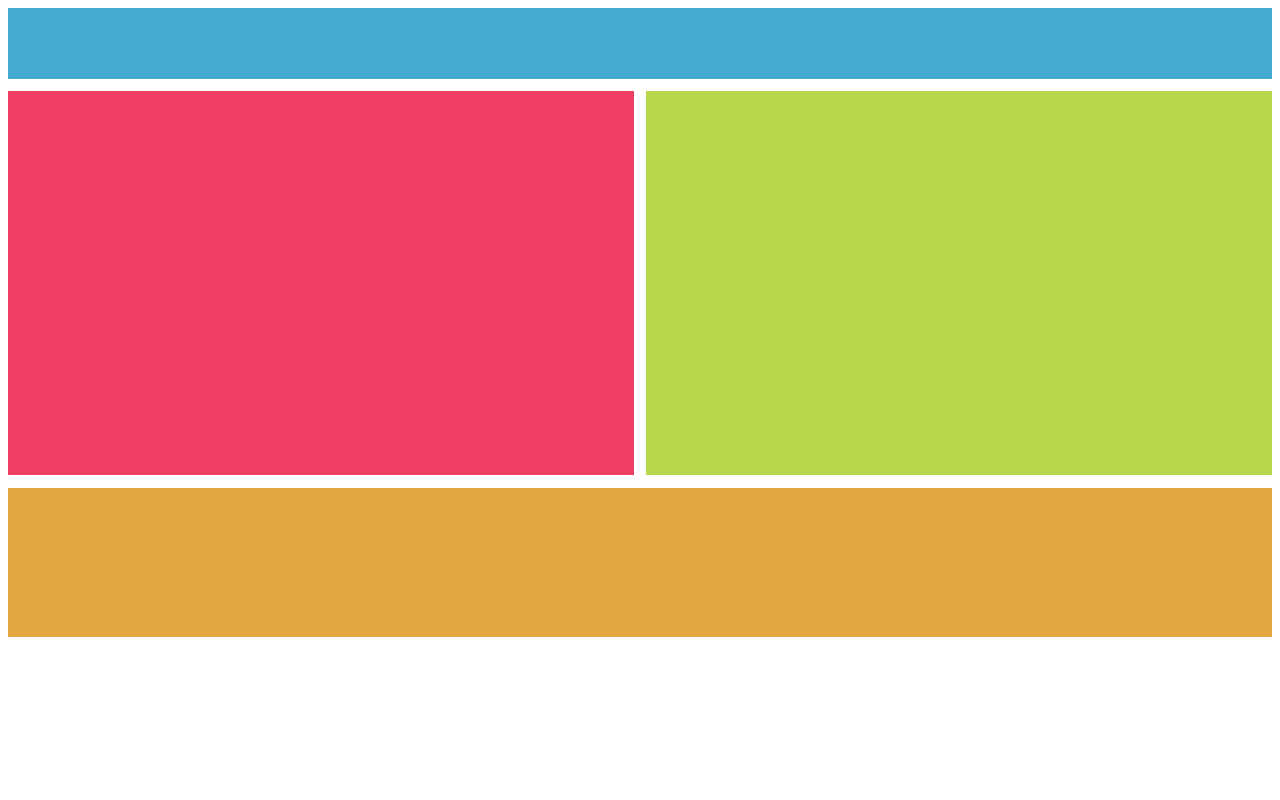
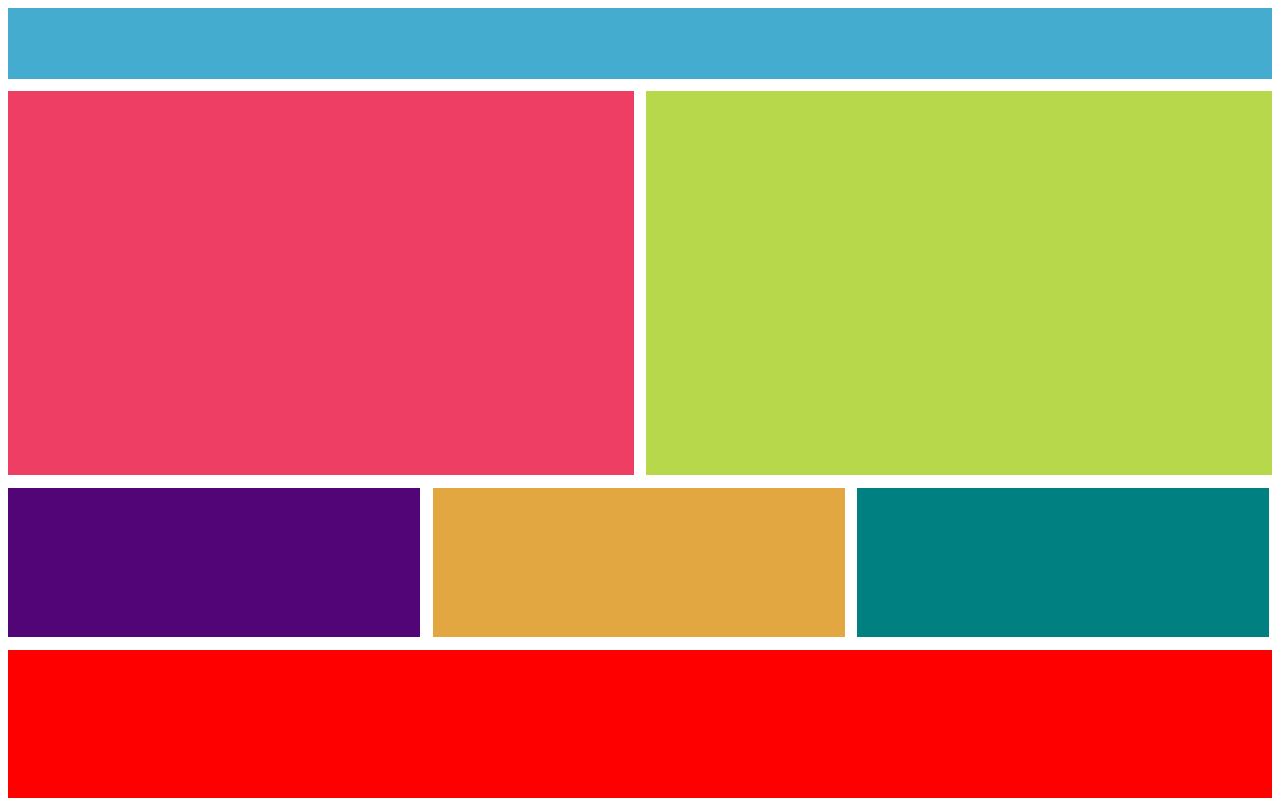
Before and after one commit to kwakamoto/fewd, a plain HTML site: page 04_layout/starter_code/simple-marketing/index.html in a window 1280 px wide. Drawn offline with Linux system fonts and the light colour scheme.

Commit message:
simple marketing layout - homework from 12/10

```diff
--- a/04_layout/starter_code/simple-marketing/css/style.css
+++ b/04_layout/starter_code/simple-marketing/css/style.css
@@ -35,26 +35,37 @@
 .purple {
 	background: #520577;
 	height: 19%;
-	width: %;
+	width: 32.6%;
+	margin-top: 1%;
 	float: left;
+	margin-right: 1%;
 
 }
 
 .orange {
 	background: #E2A741;
 	height:19%;
-	width: 100%;
+	width: 32.6%;
 	margin-top: 1%;
+	margin-right: 1%;
 	float: left;
 }
 
 .teal {
 	height:19%;
-
+	background: #008080;
+	height: 19%;
+	margin-top: 1%;
+	width: 32.6%;
+	float: left;
 }
 
 .red {
-
+	background: #FF0000;
+	height: 19%;
+	width: 100%;
+	margin-top: 1%;
+	float: left;
 }
 
 .float {
```
